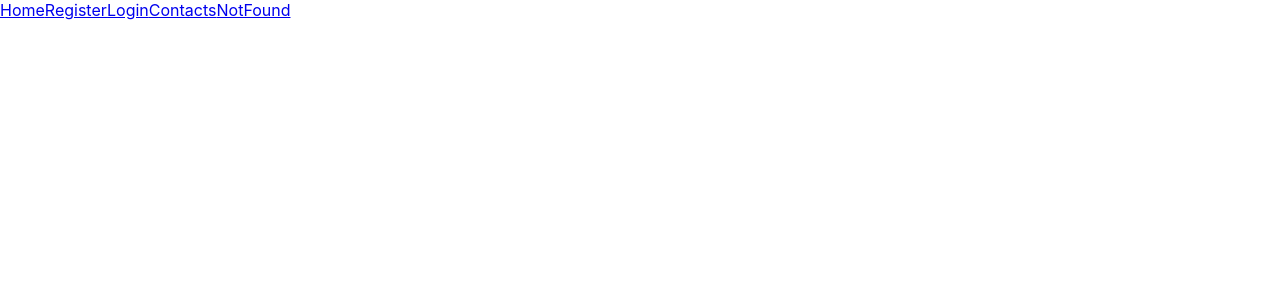
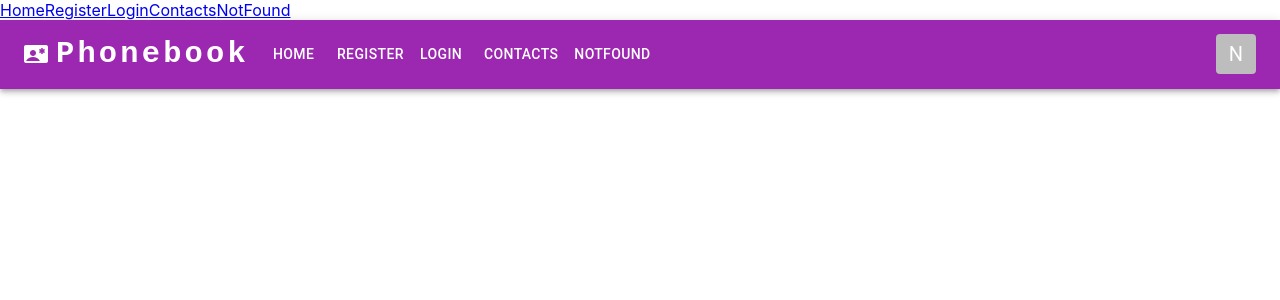
Before and after one commit to Illia-Shatokhin/goit-react-hw-08-phonebook, a React (Create React App) app: page / in a window 1280 px wide. Shown: the top 300 px of the page. Built offline with nearby package versions, Linux system fonts and the light colour scheme.

Commit message:
header styles

```diff
--- a/package.json
+++ b/package.json
@@ -4,6 +4,10 @@
   "private": true,
   "homepage": "https://Illia-Shatokhin.github.io/goit-react-hw-08-phonebook/",
   "dependencies": {
+    "@emotion/react": "^11.11.1",
+    "@emotion/styled": "^11.11.0",
+    "@mui/icons-material": "^5.14.3",
+    "@mui/material": "^5.14.4",
     "@reduxjs/toolkit": "^1.9.5",
     "@testing-library/jest-dom": "^5.16.3",
     "@testing-library/react": "^12.1.4",
--- a/src/components/SharedLayout/SharedLayout.jsx
+++ b/src/components/SharedLayout/SharedLayout.jsx
@@ -1,10 +1,211 @@
-import { Outlet } from 'react-router-dom';
-import { Suspense } from 'react';
+import { Link, Outlet } from 'react-router-dom';
+import { Suspense, useState } from 'react';
+import {
+  AppBar,
+  Avatar,
+  Box,
+  Button,
+  Container,
+  IconButton,
+  Menu,
+  MenuItem,
+  Toolbar,
+  Tooltip,
+  Typography,
+} from '@mui/material';
+import ContactEmergencyIcon from '@mui/icons-material/ContactEmergency';
+import MenuIcon from '@mui/icons-material/Menu';
+
+const pages = [
+  { name: 'Home', to: '/' },
+  { name: 'Register', to: '/register' },
+  { name: 'Login', to: '/login' },
+  { name: 'Contacts', to: '/contacts' },
+  { name: 'NotFound', to: '*' },
+];
 
 export const SharedLayout = () => {
+  const [anchorElNav, setAnchorElNav] = useState(null);
+  const [anchorElUser, setAnchorElUser] = useState(null);
+
+  const handleOpenNavMenu = event => {
+    setAnchorElNav(event.currentTarget);
+  };
+  const handleOpenUserMenu = event => {
+    setAnchorElUser(event.currentTarget);
+  };
+
+  const handleCloseNavMenu = () => {
+    setAnchorElNav(null);
+  };
+
+  const handleCloseUserMenu = () => {
+    setAnchorElUser(null);
+  };
+
   return (
-    <Suspense fallback={<div>Loading...</div>}>
-      <Outlet />
-    </Suspense>
+    <>
+      <AppBar position="static" sx={{ bgcolor: 'secondary.main' }}>
+        <Container maxWidth="xl">
+          <Toolbar disableGutters>
+            <ContactEmergencyIcon
+              sx={{ display: { xs: 'none', md: 'flex' }, mr: 1 }}
+            />
+            <Typography
+              variant="h6"
+              noWrap
+              component="h1"
+              href="/"
+              sx={{
+                mr: 2,
+                display: { xs: 'none', md: 'flex' },
+                fontFamily: 'monospace',
+                fontWeight: 700,
+                letterSpacing: '.2rem',
+                color: 'inherit',
+                textDecoration: 'none',
+                fontSize: '1.9rem',
+              }}
+            >
+              Phonebook
+            </Typography>
+
+            <Box sx={{ flexGrow: 1, display: { xs: 'flex', md: 'none' } }}>
+              <IconButton
+                size="large"
+                aria-label="account of current user"
+                aria-controls="menu-appbar"
+                aria-haspopup="true"
+                onClick={handleOpenNavMenu}
+                color="inherit"
+              >
+                <MenuIcon />
+              </IconButton>
+              <Menu
+                id="menu-appbar"
+                anchorEl={anchorElNav}
+                anchorOrigin={{
+                  vertical: 'bottom',
+                  horizontal: 'left',
+                }}
+                keepMounted
+                transformOrigin={{
+                  vertical: 'top',
+                  horizontal: 'left',
+                }}
+                open={Boolean(anchorElNav)}
+                onClose={handleCloseNavMenu}
+                sx={{
+                  display: { xs: 'block', md: 'none' },
+                }}
+              >
+                {pages.map(page => (
+                  <MenuItem key={page.name} onClick={handleCloseNavMenu}>
+                    <Typography
+                      textAlign="center"
+                      component={Link}
+                      to={`${page.to}`}
+                    >
+                      {page.name}
+                    </Typography>
+                  </MenuItem>
+                ))}
+              </Menu>
+            </Box>
+            <ContactEmergencyIcon
+              sx={{ display: { xs: 'flex', md: 'none' }, mr: 1 }}
+            />
+            <Typography
+              variant="h5"
+              noWrap
+              component="a"
+              href="/"
+              sx={{
+                mr: 2,
+                display: { xs: 'flex', md: 'none' },
+                flexGrow: 1,
+                fontFamily: 'monospace',
+                fontWeight: 700,
+                letterSpacing: '.3rem',
+                color: 'inherit',
+                textDecoration: 'none',
+              }}
+            >
+              Phonebook
+            </Typography>
+            <Box sx={{ flexGrow: 1, display: { xs: 'none', md: 'flex' } }}>
+              {pages.map(page => (
+                <Button
+                  key={page.name}
+                  onClick={handleCloseNavMenu}
+                  sx={{ my: 2, color: 'white', display: 'block' }}
+                  component={Link}
+                  to={`${page.to}`}
+                >
+                  {page.name}
+                </Button>
+              ))}
+            </Box>
+
+            <Box sx={{ flexGrow: 0 }}>
+              <Tooltip title="Open settings">
+                <IconButton onClick={handleOpenUserMenu} sx={{ p: 0 }}>
+                  <Avatar variant="rounded">N</Avatar>
+                </IconButton>
+              </Tooltip>
+              <Menu
+                sx={{ mt: '45px' }}
+                id="menu-appbar"
+                anchorEl={anchorElUser}
+                anchorOrigin={{
+                  vertical: 'top',
+                  horizontal: 'right',
+                }}
+                keepMounted
+                transformOrigin={{
+                  vertical: 'top',
+                  horizontal: 'right',
+                }}
+                open={Boolean(anchorElUser)}
+                onClose={handleCloseUserMenu}
+              >
+                <MenuItem onClick={handleCloseUserMenu}>
+                  <Typography textAlign="center">email</Typography>
+                </MenuItem>
+                <MenuItem onClick={handleCloseUserMenu}>
+                  <Typography textAlign="center">Logout</Typography>
+                </MenuItem>
+              </Menu>
+            </Box>
+          </Toolbar>
+        </Container>
+      </AppBar>
+      <Suspense fallback={<div>Loading...</div>}>
+        <Outlet />
+      </Suspense>
+    </>
   );
 };
+// function ResponsiveAppBar() {
+//   const [anchorElNav, setAnchorElNav] = React.useState(null);
+//   const [anchorElUser, setAnchorElUser] = React.useState(null);
+
+//   const handleOpenNavMenu = (event) => {
+//     setAnchorElNav(event.currentTarget);
+//   };
+//   const handleOpenUserMenu = (event) => {
+//     setAnchorElUser(event.currentTarget);
+//   };
+
+//   const handleCloseNavMenu = () => {
+//     setAnchorElNav(null);
+//   };
+
+//   const handleCloseUserMenu = () => {
+//     setAnchorElUser(null);
+//   };
+
+//   return (
+//   );
+// }
+// export default ResponsiveAppBar;
```
Also changed, not shown: 1 other file (tests, documents, lock files or other folders).
